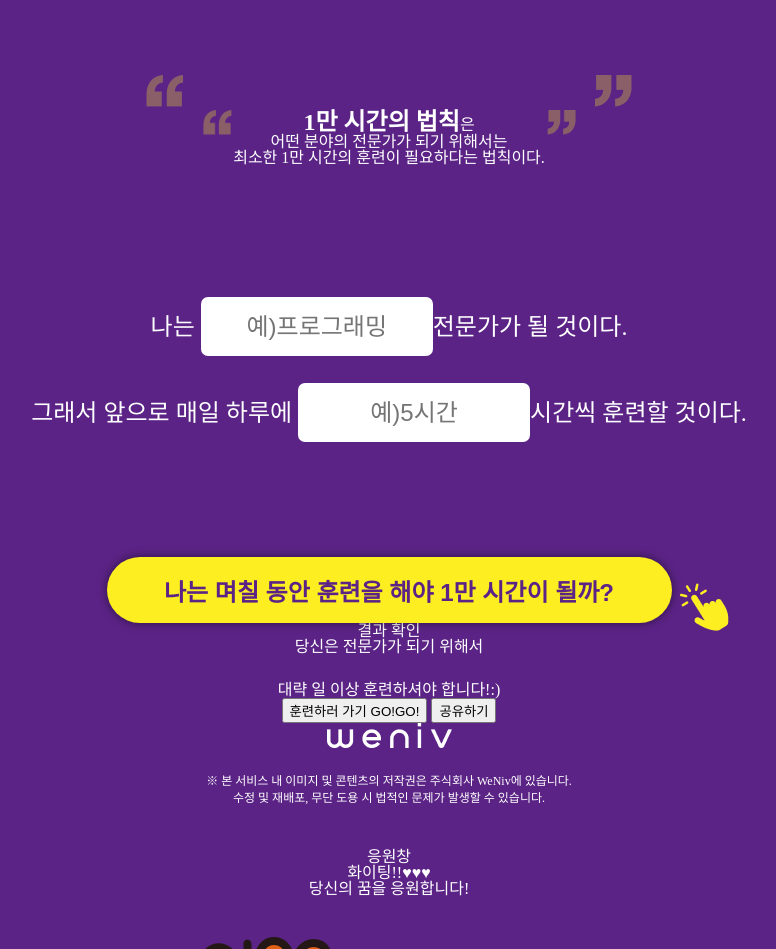
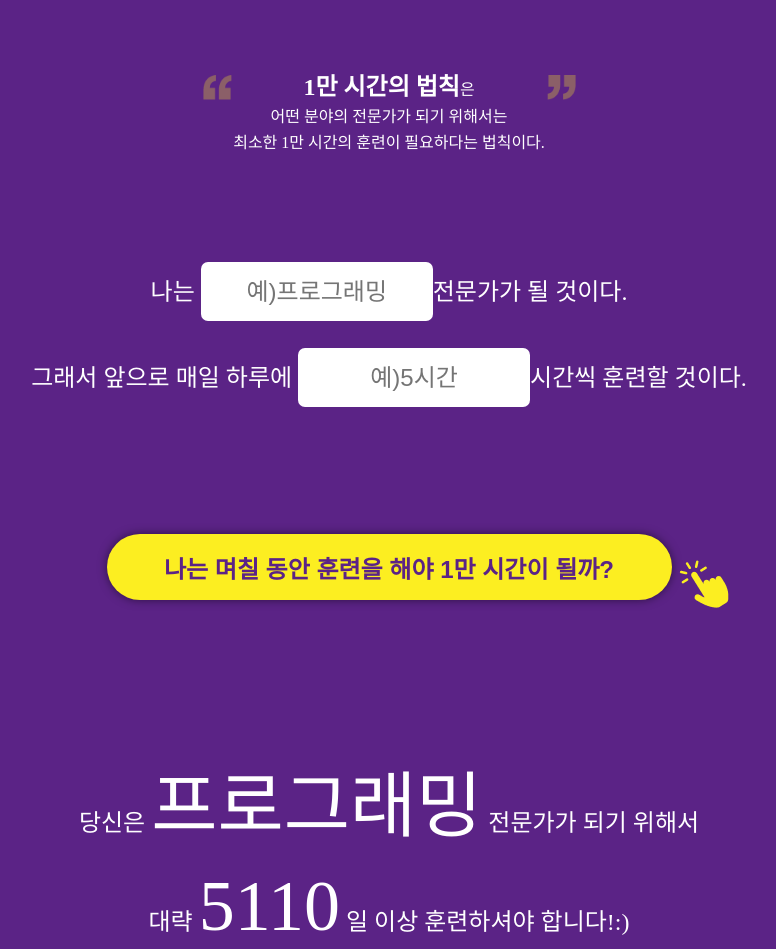
Before and after one commit to mayo516/10000h, a plain HTML site: page 10000hours.html in a window 1280 px wide. Shown: the part 330-1279 px from the top of the page, without its empty margins (251-1027 px from the left). Drawn offline with Linux system fonts and the light colour scheme; a web font is replaced by a local one.

Commit message:
모달창을 제외한 부분 완성

```diff
--- a/10000hours.html
+++ b/10000hours.html
@@ -20,9 +20,10 @@
                 <!--<img src="img/clock.png" alt=""> -->
             </h1>
             <img class="img-txt" src="img/practice.png" alt="연습은 어제의 당신보다 당신을 더 낫게 만든다">
-            <img class="img-quotes" src="img/quotes.png" alt="">
+            <!-- <img class="img-quotes" src="img/quotes.png" alt=""> -->
             <p class="txt-desc">
-                <strong class="tit-desc">1만 시간의 법칙</strong>은 <br>어떤 분야의 전문가가 되기 위해서는<br>최소한 1만 시간의 훈련이 필요하다는 법칙이다.
+                <strong class="tit-desc">1만 시간의 법칙</strong>은 <br>어떤 분야의 전문가가 되기 위해서는<br>
+                <span>최소한 1만 시간의 훈련이 필요하다는 법칙이다.</span>
             </p>
             <form class="cont-inp">
                 <p class="txt-wannabe">
@@ -42,12 +43,12 @@
                 <h2 class="blind">결과 확인</h2>
                 <p class="txt-wannabe">
                     당신은
-                    <strong></strong>
+                    <strong>프로그래밍</strong>
                     전문가가 되기 위해서
                 </p>
                 <p class="txt-time">
                     대략
-                    <strong></strong>
+                    <strong>5110</strong>
                     일 이상 훈련하셔야 합니다!:)
                 </p>
                 <button class="btn-go">훈련하러 가기 GO!GO!</button>
--- a/css/10000hours.css
+++ b/css/10000hours.css
@@ -32,6 +32,7 @@ body {
     background-color: #5B2386;
     font-family: 'GmarketSansMedium';
     color: #ffffff;
+    font-weight: 400;
 }
 
 .container {
@@ -93,6 +94,7 @@ footer {
 
 .txt-copy {
     margin-top: 20px;
+    font-family: 'Noto Sans KR';
 }
 
 footer>p {
@@ -147,3 +149,60 @@ input {
 
     position: relative;
 }
+
+.cont-result {
+    margin-top: 147px;
+    margin-bottom: 130px;
+    font-size: 24px;
+}
+
+.cont-result>p>strong {
+    font-size: 72px;
+}
+
+.blind {
+    visibility: hidden;
+}
+
+
+.btn-go {
+    background-color: #FCEE21;
+    border-radius: 56px;
+    box-shadow: 0px 0px 10px rgba(0, 0, 0, 0.5);
+    border: #FCEE21;
+    text-align: center;
+    font-size: 24px;
+    color: #5B2386;
+    width: 356px;
+    height: 66px;
+    font-weight: 700;
+
+}
+
+.btn-share {
+    background-color: #FFFFFF;
+    border-radius: 56px;
+    box-shadow: 0px 0px 10px rgba(0, 0, 0, 0.5);
+    border: #FFFFFF;
+    text-align: center;
+    font-size: 24px;
+    color: #5B2386;
+    width: 191px;
+    height: 66px;
+    font-weight: 700;
+}
+
+
+.txt-time {
+    margin-bottom: 127px;
+}
+
+.tit-desc {
+    margin-bottom: 10px;
+    display: inline-block;
+}
+
+.txt-desc>span {
+    margin-top: 10px;
+    display: inline-block
+}
```
